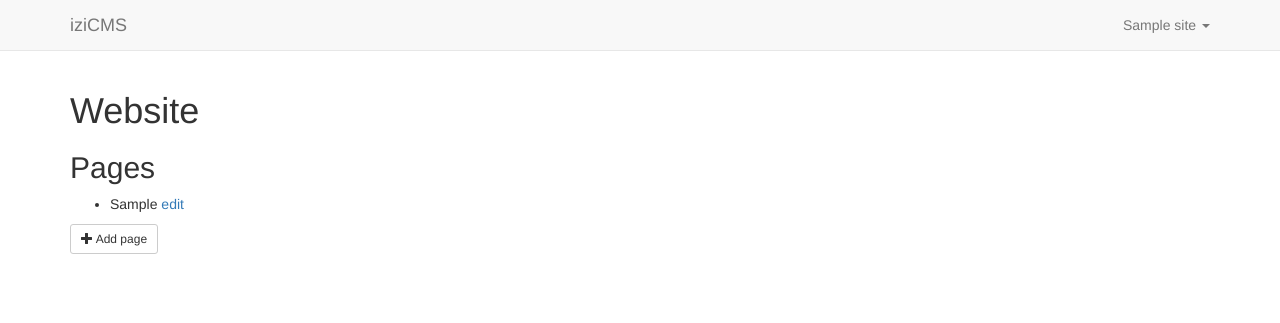
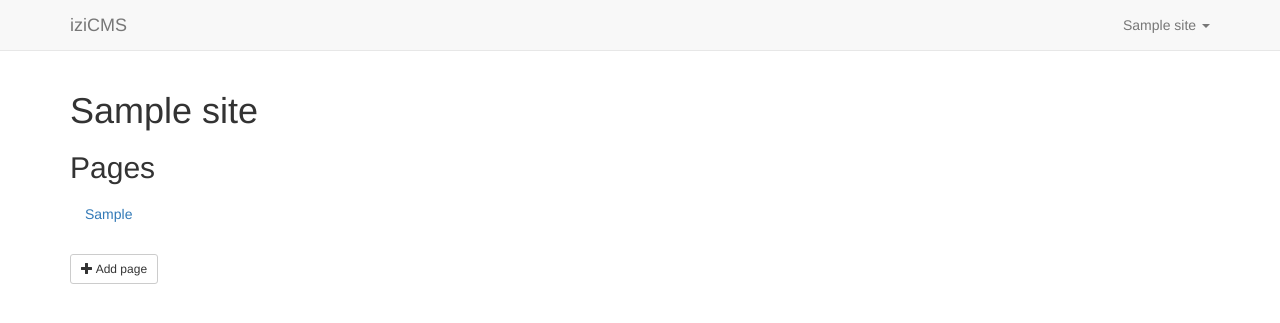
Before and after one commit to HE-Arc/iziCMS, a Django app: page /websites/1/pages/ in a window 1280 px wide. Shown: the top 323 px of the page. Run offline with Django 3.2, Linux system fonts and the light colour scheme; tables that the repository leaves empty hold one stand-in row (values such as "Sample post"); some libraries are stand-ins or nearby versions.

Commit message:
Bouton pour configurer une page + cosmétique

```diff
--- a/iziCMSapp/templates/pages/configure.html
+++ b/iziCMSapp/templates/pages/configure.html
@@ -10,13 +10,13 @@
         <div class="form-group">
             <label class="control-label col-sm-2" for="path">Path:</label>
             <div class="col-sm-10">
-                <input type="text" class="form-control" id="path" name="path" value="{{ path }}">
+                <input type="text" class="form-control" id="path" name="path" value="{{ page.path }}">
             </div>
         </div>
         <div class="form-group">
             <label class="control-label col-sm-2" for="path">Selector:</label>
             <div class="col-sm-10">
-                <input type="text" class="form-control" id="selector" name="selector" value="{{ selector }}">
+                <input type="text" class="form-control" id="selector" name="selector" value="{{ page.selector }}">
             </div>
         </div>
 
--- a/iziCMSapp/templates/pages/index.html
+++ b/iziCMSapp/templates/pages/index.html
@@ -1,21 +1,17 @@
 {% extends "../base.html" %}
 
 {% block content %}
-    <h1>{% block title %}Website {{ site.name }}{% endblock %}</h1>
-
+    <h1>{% block title %}{{ site.hostname }}{% endblock %}</h1>
     <h2>Pages</h2>
-    <ul>
+    <ul class="nav nav-pills nav-stacked">
     {% for page in pages %}
         <li>
-            {{ page.path }}
-            <a href="{% url 'pages_edit' site.id page.id %}">edit</a>
-            {% if page.link %}
-                <a href="{{ page.link }}" target="_blank">show</a>
-            {% endif %}
+            <a href="{% url 'pages_edit' site.id page.id %}">{{ page.path }}</a>
         </li>
     {% endfor %}
     </ul>
 
+    <br>
     <a href="{% url 'pages_add' site.id %}"  type="button" class="btn btn-default btn-sm">
       <span class="glyphicon glyphicon-plus"></span> Add page
     </a>
--- a/iziCMSapp/urls.py
+++ b/iziCMSapp/urls.py
@@ -15,6 +15,7 @@ urlpatterns = [
 
     url(r'^websites/(?P<website_id>[0-9]+)/pages/(?P<page_id>[0-9]+)$', views.pages_edit, name='pages_edit'),
     url(r'^websites/(?P<website_id>[0-9]+)/pages/(?P<page_id>[0-9]+)/update$', views.pages_update, name='pages_update'),
+    url(r'^websites/(?P<website_id>[0-9]+)/pages/(?P<page_id>[0-9]+)/configure$', views.pages_configure, name='pages_configure'),
 
     url(r'^izi_edit/(?P<hostname>(\w|\.)+)/(?P<path>.+)$', views.izi_edit, name='izi_edit'), # (\w|\.)+ lettres ou .
 ]
--- a/iziCMSapp/views.py
+++ b/iziCMSapp/views.py
@@ -145,7 +145,7 @@ def pages_update(request, website_id, page_id):
 
 
     # update all editable contents
-    tags = file.findAll(page.selector)
+    tags = file.select(page.selector)
     for i in range(int(request.POST['numEditableContent'])):
         print("i" + str(i))
         # the new content of the selected element
@@ -167,6 +167,11 @@ def pages_update(request, website_id, page_id):
 def pages_add(request, website_id):
     site = Site.objects.get(id=website_id)
     return render(request, 'pages/configure.html', {'site':site})
+
+def pages_configure(request, website_id, page_id):
+    site = Site.objects.get(id=website_id)
+    page = Page.objects.get(id=page_id)
+    return render(request, 'pages/configure.html', {'site':site, 'page':page})
 
 def pages_update_config(request, website_id):
     site = Site.objects.get(id=website_id)
@@ -199,7 +204,7 @@ def izi_edit(request, hostname, path):
         # if it fails, propose to add the page
         return render(request, 'pages/configure.html', {
             'site':site,
-            'path':path,
+            'page':{'path':path},
             'message':"This page is not configured yet."})
 
     return redirect('pages_edit', website_id=site.id, page_id=page.id)
```
Also changed, not shown: iziCMSapp/templates/pages/edit.html (+20 -7 lines).
